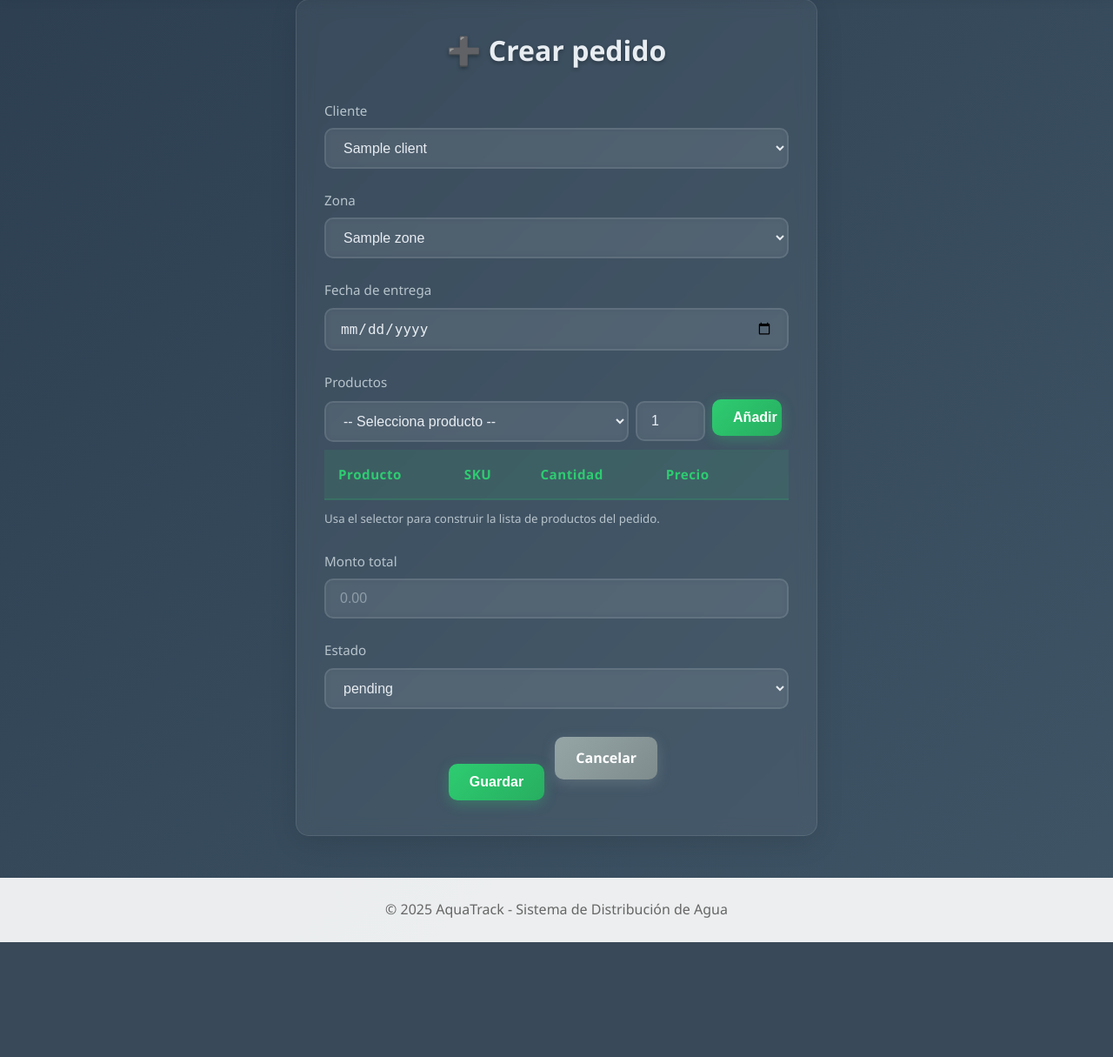
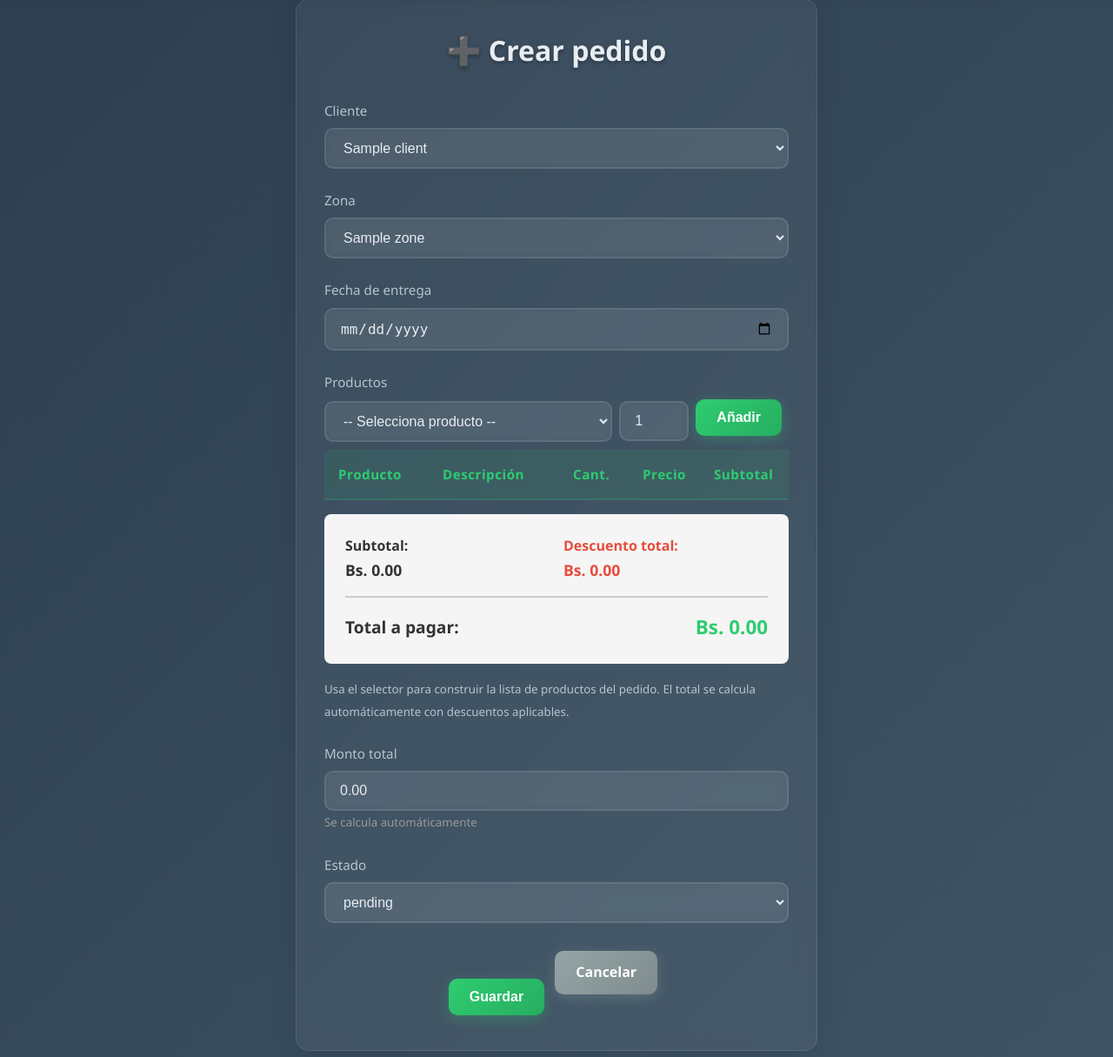
Before and after one commit to BRafa34/Aquatrack, a Flask app: page /orders/create in a window 1280 px wide. Shown: the part 92-1307 px from the top of the page at 87% size. Before the commit the page ends 1175 px from the top, so only its background shows below. Run offline with Flask 3, Linux system fonts and the light colour scheme; a user stored in the database is signed in; tables that the repository leaves empty hold one stand-in row (values such as "Sample post"); lists and menus that the app fills with data are empty.

Commit message:
implementacion de descuetos y cambio de SKU por descuento

```diff
--- a/app/orders/routes.py
+++ b/app/orders/routes.py
@@ -1,7 +1,7 @@
-from flask import Blueprint, render_template, redirect, url_for, flash, request
+from flask import Blueprint, render_template, redirect, url_for, flash, request, jsonify
 from flask_login import login_required
 from app import db
-from app.models import Order, Client, Zone, Product
+from app.models import Order, Client, Zone, Product, DiscountRule
 from .forms import OrderForm
 import json
 from datetime import date
@@ -20,7 +20,107 @@ def get_products_json():
         for p in products
     ]
 
+
+def get_products_with_discounts():
+    """Retorna productos con sus reglas de descuento por volumen."""
+    products = Product.query.filter_by(active=True).order_by(Product.name).all()
+    result = []
+    for p in products:
+        discounts = DiscountRule.query.filter_by(product_id=p.id, active=True).order_by(DiscountRule.min_quantity).all()
+        result.append({
+            'id': p.id,
+            'name': p.name,
+            'sku': p.sku,
+            'description': p.description,
+            'price': float(p.price) if p.price is not None else None,
+            'stock': int(p.stock) if p.stock is not None else 0,
+            'discounts': [
+                {'min_quantity': d.min_quantity, 'discount_percent': d.discount_percent}
+                for d in discounts
+            ]
+        })
+    return result
+
+
+def calculate_order_total(items_data):
+    """Calcula el total de la orden con descuentos aplicados.
+
+    Retorna:
+        {
+            'subtotal': float,
+            'total_discount': float,
+            'total': float,
+            'items_with_discount': [{...}]
+        }
+    """
+    if not items_data:
+        return {'subtotal': 0.0, 'total_discount': 0.0, 'total': 0.0, 'items_with_discount': []}
+
+    subtotal = 0.0
+    total_discount = 0.0
+    items_with_discount = []
+
+    for item in items_data:
+        try:
+            pid = item.get('product_id')
+            qty = int(item.get('qty', 0))
+            price = float(item.get('price') or 0)
+        except (ValueError, TypeError):
+            continue
+
+        if not pid or qty <= 0:
+            continue
+
+        line_subtotal = qty * price
+
+        # Buscar descuento aplicable
+        discount_rule = DiscountRule.query.filter(
+            DiscountRule.product_id == pid,
+            DiscountRule.active == True,
+            DiscountRule.min_quantity <= qty
+        ).order_by(DiscountRule.min_quantity.desc()).first()
+
+        line_discount = 0.0
+        discount_percent = 0.0
+        if discount_rule:
+            discount_percent = discount_rule.discount_percent
+            line_discount = line_subtotal * (discount_percent / 100.0)
+
+        line_total = line_subtotal - line_discount
+        subtotal += line_subtotal
+        total_discount += line_discount
+
+        items_with_discount.append({
+            'product_id': pid,
+            'name': item.get('name', ''),
+            'sku': item.get('sku', ''),
+            'qty': qty,
+            'price': price,
+            'subtotal': line_subtotal,
+            'discount_percent': discount_percent,
+            'discount_amount': line_discount,
+            'total': line_total
+        })
+
+    return {
+        'subtotal': round(subtotal, 2),
+        'total_discount': round(total_discount, 2),
+        'total': round(subtotal - total_discount, 2),
+        'items_with_discount': items_with_discount
+    }
+
+
 orders_bp = Blueprint('orders', __name__, url_prefix='/orders')
+
+
+@orders_bp.route('/api/calculate-total', methods=['POST'])
+@login_required
+def api_calculate_total():
+    """API endpoint para calcular total con descuentos en tiempo real (AJAX)."""
+    data = request.get_json()
+    items = data.get('items', [])
+    result = calculate_order_total(items)
+    return jsonify(result)
 
 
 @orders_bp.route('/')
@@ -77,6 +177,12 @@ def create_order():
             total_amount=form.total_amount.data,
             status=form.status.data
         )
+
+        # Calcular total automático con descuentos
+        if items_json:
+            calc_result = calculate_order_total(items_json)
+            order.total_amount = calc_result['total']
+
         db.session.add(order)
         try:
             for prod, delta in adjustments:
@@ -89,7 +195,7 @@ def create_order():
             return render_template('orders/detail.html', form=form, is_edit=False, products=get_products_json())
         flash('Pedido creado', 'success')
         return redirect(url_for('orders.list_orders'))
-    products = get_products_json()
+    products = get_products_with_discounts()
     today_str = date.today().isoformat()
     return render_template('orders/detail.html', form=form, is_edit=False, products=products, today_str=today_str)
 
@@ -154,6 +260,11 @@ def edit_order(order_id):
         # no commit yet; we'll apply adjustments and commit atomically
         # aplicar ajustes en stock
         try:
+            # Calcular total automático con descuentos
+            if new_items:
+                calc_result = calculate_order_total(new_items)
+                order.total_amount = calc_result['total']
+
             for prod, delta in adjustments:
                 prod.stock = (prod.stock or 0) - delta
                 prod.sales_count = (prod.sales_count or 0) + delta
@@ -161,11 +272,11 @@ def edit_order(order_id):
         except Exception:
             db.session.rollback()
             flash('Ocurrió un error al actualizar stock en la edición', 'error')
-            return render_template('orders/detail.html', form=form, is_edit=True, products=get_products_json())
+            return render_template('orders/detail.html', form=form, is_edit=True, products=get_products_with_discounts())
         flash('Pedido actualizado', 'success')
         return redirect(url_for('orders.list_orders'))
     form.items.data = json.dumps(order.items, ensure_ascii=False) if order.items else ''
-    products = get_products_json()
+    products = get_products_with_discounts()
     today_str = date.today().isoformat()
     return render_template('orders/detail.html', form=form, is_edit=True, products=products, today_str=today_str)
 
--- a/app/products/forms.py
+++ b/app/products/forms.py
@@ -1,11 +1,12 @@
 from flask_wtf import FlaskForm
-from wtforms import StringField, DecimalField, BooleanField, SubmitField, IntegerField
+from wtforms import StringField, DecimalField, BooleanField, SubmitField, IntegerField, TextAreaField
 from wtforms.validators import DataRequired, Optional, Length
 
 
 class ProductForm(FlaskForm):
     name = StringField('Nombre', validators=[DataRequired(), Length(min=2, max=150)])
     sku = StringField('SKU', validators=[Optional(), Length(max=80)])
+    description = TextAreaField('Descripción', validators=[Optional()])
     price = DecimalField('Precio', validators=[Optional()])
     stock = IntegerField('Stock', validators=[Optional()])
     active = BooleanField('Activo', default=True)
--- a/app/templates/dashboard.html
+++ b/app/templates/dashboard.html
@@ -74,6 +74,10 @@
                 <div class="action-icon">📈</div>
                 <div class="action-text">Reportes</div>
             </a>
+            <a href="{{ url_for('discounts.list_discounts') }}" class="action-card admin-only">
+                <div class="action-icon">🎯</div>
+                <div class="action-text">Gestionar Descuentos</div>
+            </a>
             <a href="{{ url_for('zones.list_zones') }}" class="action-card admin-only">
                 <div class="action-icon">🗺️</div>
                 <div class="action-text">Configurar Zonas</div>
--- a/app/templates/inventory/dashboard.html
+++ b/app/templates/inventory/dashboard.html
@@ -38,7 +38,7 @@
 <h3 style="margin-top: 1rem;">Lista de Productos</h3>
 <div class="table-container">
   <table class="table">
-  <thead><tr><th>Nombre</th><th>SKU</th><th>Stock</th><th>Precio</th><th>Ventas</th><th></th></tr></thead>
+  <thead><tr><th>Nombre</th><th>Descripcion</th><th>Stock</th><th>Precio</th><th>Ventas</th><th></th></tr></thead>
   <tbody>
     {% for p in products %}
     <tr>
--- a/app/templates/orders/detail.html
+++ b/app/templates/orders/detail.html
@@ -27,29 +27,52 @@
 
     <div class="form-group">
       <label>Productos</label>
-      <div style="display:flex; gap:0.5rem; align-items:center; margin-bottom:0.5rem;">
-        <select id="productSelect" class="input">
+      <div style="display:flex; gap:0.5rem; align-items:center; margin-bottom:0.5rem; flex-wrap:wrap;">
+        <select id="productSelect" class="input" style="flex:1; min-width:250px;">
           <option value="">-- Selecciona producto --</option>
           {% for p in products %}
-          <option value="{{ p.id }}" data-sku="{{ p.sku }}" data-price="{{ p.price }}" {% if p.stock|int <= 0 %}disabled{% endif %}>{{ p.name }}{% if p.sku %} ({{ p.sku }}){% endif %}{% if p.price %} - Bs. {{ p.price }}{% endif %}{% if p.stock is not none %} — Stock: {{ p.stock }}{% endif %}</option>
+          <option value="{{ p.id }}" data-description="{{ p.description or '' }}" data-price="{{ p.price }}" {% if p.stock|int <= 0 %}disabled{% endif %}>{{ p.name }}{% if p.price %} - Bs. {{ p.price }}{% endif %}{% if p.stock is not none %} — Stock: {{ p.stock }}{% endif %}</option>
           {% endfor %}
         </select>
         <input id="productQty" type="number" min="1" value="1" class="input" style="width:80px;" />
-        <button type="button" id="addProductBtn" class="btn">Añadir</button>
+        <button type="button" id="addProductBtn" class="btn" style="white-space:nowrap;">Añadir</button>
       </div>
 
-      <table id="cartTable" class="table" style="margin-bottom:0.5rem;">
-        <thead><tr><th>Producto</th><th>SKU</th><th>Cantidad</th><th>Precio</th><th></th></tr></thead>
-        <tbody></tbody>
-      </table>
+      <div style="overflow-x:auto; margin-bottom:1rem;">
+        <table id="cartTable" class="table" style="margin-bottom:0; width:100%;">
+          <thead><tr><th style="min-width:120px;">Producto</th><th style="min-width:150px;">Descripción</th><th style="min-width:80px;">Cant.</th><th style="min-width:70px;">Precio</th><th style="min-width:90px;">Subtotal</th><th style="min-width:100px;">Desc.</th><th style="min-width:90px;">Total</th><th style="min-width:70px;"></th></tr></thead>
+          <tbody></tbody>
+        </table>
+      </div>
+
+      <!-- Resumen de totales -->
+      <div style="background:#f5f5f5; padding:1.5rem; border-radius:8px; margin-bottom:1rem; color:#333;">
+        <div style="display:grid; grid-template-columns:1fr 1fr; gap:1rem; margin-bottom:1rem;">
+          <div>
+            <strong>Subtotal:</strong>
+            <div id="summarySubtotal" style="font-size:1.1rem; font-weight:bold;">Bs. 0.00</div>
+          </div>
+          <div>
+            <strong style="color:#e74c3c;">Descuento total:</strong>
+            <div id="summaryDiscount" style="font-size:1.1rem; font-weight:bold; color:#e74c3c;">Bs. 0.00</div>
+          </div>
+        </div>
+        <div style="padding-top:1rem; border-top:2px solid #ccc;">
+          <div style="display:flex; justify-content:space-between; align-items:center;">
+            <strong style="font-size:1.2rem;">Total a pagar:</strong>
+            <span id="summaryTotal" style="font-size:1.4rem; font-weight:bold; color:#2ECC71;">Bs. 0.00</span>
+          </div>
+        </div>
+      </div>
 
       {{ form.items(rows=4, class_='input', style='display:none;') }}
-      <small style="color: #B8C4CC;">Usa el selector para construir la lista de productos del pedido.</small>
+      <small style="color: #B8C4CC;">Usa el selector para construir la lista de productos del pedido. El total se calcula automáticamente con descuentos aplicables.</small>
     </div>
 
     <div class="form-group">
       {{ form.total_amount.label }}
-      {{ form.total_amount(class_='input', placeholder='0.00') }}
+      {{ form.total_amount(class_='input', placeholder='0.00', readonly=True) }}
+      <small style="color:#999;">Se calcula automáticamente</small>
     </div>
 
     <div class="form-group">
@@ -75,6 +98,7 @@
     const productSelect = document.getElementById('productSelect');
     const productQty = document.getElementById('productQty');
     const addBtn = document.getElementById('addProductBtn');
+    const totalField = document.querySelector('input[name="total_amount"]');
     let items = [];
 
     // Cargar items existentes (si los hay)
@@ -86,15 +110,67 @@
       items = [];
     }
 
+    // Función para buscar descuentos aplicables de un producto
+    function getApplicableDiscount(productId, quantity) {
+      const prod = products.find(p => String(p.id) === String(productId));
+      if (!prod || !prod.discounts) return 0;
+
+      let maxDiscount = 0;
+      for (const d of prod.discounts) {
+        if (quantity >= d.min_quantity) {
+          maxDiscount = Math.max(maxDiscount, d.discount_percent);
+        }
+      }
+      return maxDiscount;
+    }
+
+    function updateTotals() {
+      let subtotal = 0, totalDiscount = 0;
+
+      items.forEach((it) => {
+        const lineSubtotal = it.qty * it.price;
+        const discountPercent = getApplicableDiscount(it.product_id, it.qty);
+        const lineDiscount = lineSubtotal * (discountPercent / 100);
+        subtotal += lineSubtotal;
+        totalDiscount += lineDiscount;
+      });
+
+      const total = subtotal - totalDiscount;
+
+      // Actualizar resumen
+      document.getElementById('summarySubtotal').textContent = `Bs. ${subtotal.toFixed(2)}`;
+      document.getElementById('summaryDiscount').textContent = `Bs. ${totalDiscount.toFixed(2)}`;
+      document.getElementById('summaryTotal').textContent = `Bs. ${total.toFixed(2)}`;
+
+      // Actualizar campo hidden para enviar al servidor
+      if (totalField) totalField.value = total.toFixed(2);
+      if (itemsField) itemsField.value = JSON.stringify(items);
+    }
+
     function renderItems(){
       cartTableBody.innerHTML = '';
       items.forEach((it, idx) => {
+        const discountPercent = getApplicableDiscount(it.product_id, it.qty);
+        const lineSubtotal = it.qty * it.price;
+        const lineDiscount = lineSubtotal * (discountPercent / 100);
+        const lineTotal = lineSubtotal - lineDiscount;
+
+        const discountBadge = discountPercent > 0 ? ` <span style="color:#e74c3c; font-weight:bold;">${discountPercent}%</span>` : '-';
+
         const tr = document.createElement('tr');
-        tr.innerHTML = `<td>${it.name || ''}</td><td>${it.sku||''}</td><td>${it.qty}</td><td>${it.price||''}</td><td><button type="button" data-idx="${idx}" class="btn btn-small remove-item">Quitar</button></td>`;
+        tr.innerHTML = `
+          <td>${it.name || ''}</td>
+          <td style="font-size:0.9rem; color:#666;">${it.description||'—'}</td>
+          <td>${it.qty}</td>
+          <td>Bs. ${it.price.toFixed(2)}</td>
+          <td>Bs. ${lineSubtotal.toFixed(2)}</td>
+          <td>${discountBadge} (Bs. ${lineDiscount.toFixed(2)})</td>
+          <td><strong>Bs. ${lineTotal.toFixed(2)}</strong></td>
+          <td><button type="button" data-idx="${idx}" class="btn btn-small remove-item">Quitar</button></td>
+        `;
         cartTableBody.appendChild(tr);
       });
-      // actualizar campo oculto
-      if (itemsField) itemsField.value = JSON.stringify(items);
+      updateTotals();
     }
 
     // Añadir producto
@@ -110,7 +186,8 @@
       if (existing) {
         existing.qty = (existing.qty || 0) + qty;
       } else {
-        items.push({ product_id: prod.id, sku: prod.sku, name: prod.name, qty: qty, price: prod.price });
+        const description = productSelect.options[productSelect.selectedIndex].getAttribute('data-description') || '';
+        items.push({ product_id: prod.id, name: prod.name, description: description, qty: qty, price: prod.price });
       }
       renderItems();
     });
--- a/app/templates/products/detail.html
+++ b/app/templates/products/detail.html
@@ -14,6 +14,11 @@
     <div class="form-group">
       {{ form.sku.label }}
       {{ form.sku(class_='input') }}
+    </div>
+
+    <div class="form-group">
+      {{ form.description.label }}
+      {{ form.description(class_='input', rows=3) }}
     </div>
 
     <div class="form-group">
--- a/app/templates/products/list.html
+++ b/app/templates/products/list.html
@@ -8,7 +8,7 @@
 <div class="list">
   <table class="table">
     <thead>
-      <tr><th>Nombre</th><th>SKU</th><th>Precio</th><th>Stock</th><th>Ventas</th><th>Activo</th><th></th></tr>
+      <tr><th>Nombre</th><th>Descripcion</th><th>Precio</th><th>Stock</th><th>Ventas</th><th>Activo</th><th></th></tr>
     </thead>
     <tbody>
       {% for p in products %}
```
Also changed, not shown: app/__init__.py (+14 -0 lines), app/discounts/forms.py (added, +10 -0 lines), app/discounts/routes.py (added, +70 -0 lines), app/models.py (+12 -0 lines), app/templates/discounts/form.html (added, +39 -0 lines), app/templates/discounts/list.html (added, +49 -0 lines), app/discounts/__init__.py (added).
